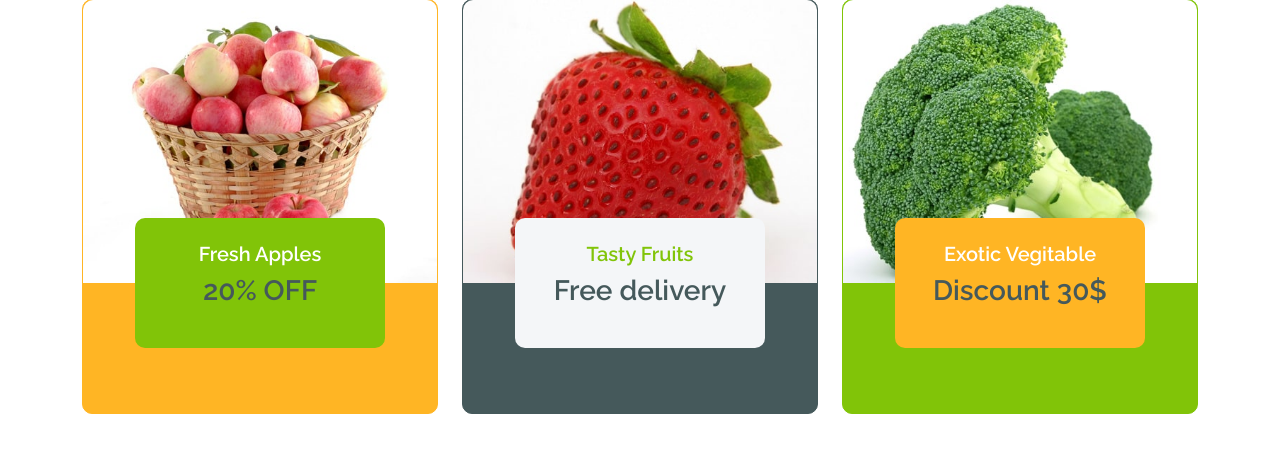
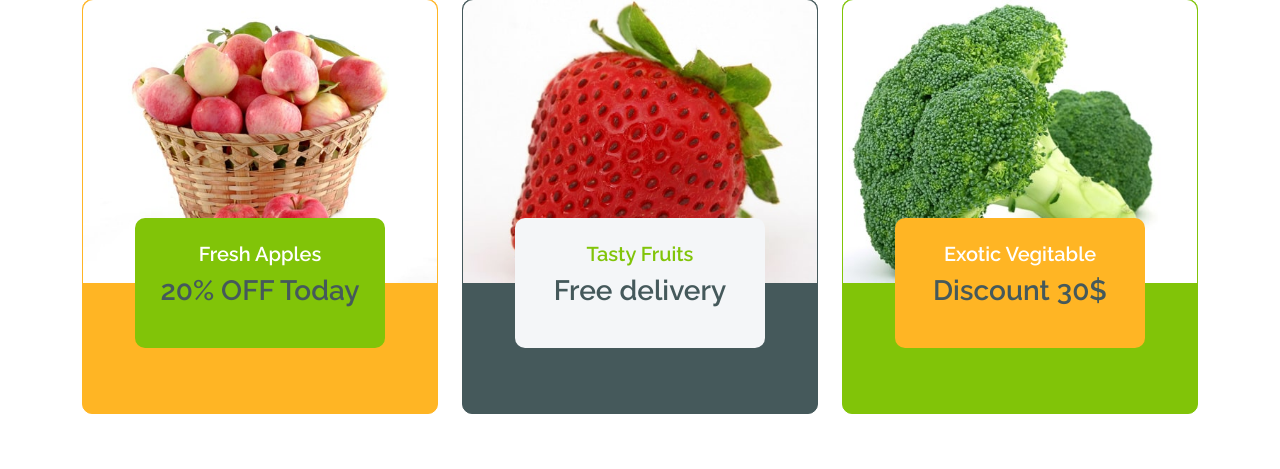
Before and after one commit to Abuzar-JS/Django-Ecommerce-Website, a Django app: page / in a window 1280 px wide. Shown: the part 3009-3478 px from the top of the page. Run offline with Django 5.2, Linux system fonts and the light colour scheme; data comes from the database, SQL or seed files in the repository; some libraries are stand-ins or nearby versions.

Commit message:
second commit

```diff
--- a/webstore/templates/home.html
+++ b/webstore/templates/home.html
@@ -160,8 +160,8 @@
                                 <img src="img/featur-1.jpg" class="img-fluid rounded-top w-100" alt="">
                                 <div class="px-4 rounded-bottom">
                                     <div class="service-content bg-primary text-center p-4 rounded">
-                                        <h5 class="text-white">Fresh Apples</h5>
-                                        <h3 class="mb-0">20% OFF</h3>
+                                        <h5 class="text-white">Fresh Apples </h5>
+                                        <h3 class="mb-0">20% OFF Today</h3>
                                     </div>
                                 </div>
                             </div>
```
